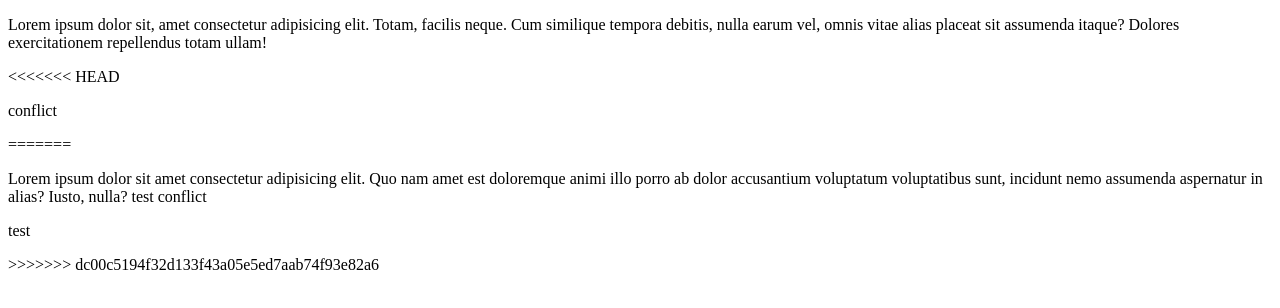
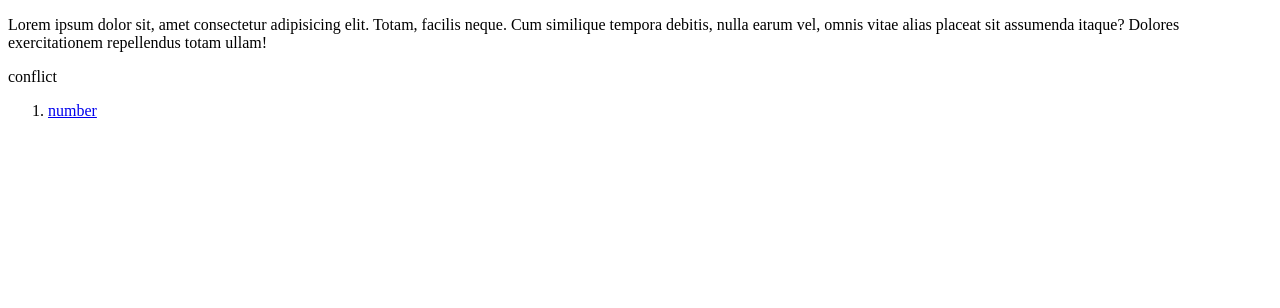
Before and after one commit to LindaGiorgadze/test, a plain HTML site: page index.html in a window 1280 px wide. Drawn offline with Linux system fonts and the light colour scheme.

Commit message:
add navbar

```diff
--- a/index.html
+++ b/index.html
@@ -10,21 +10,17 @@
     <p >
         Lorem ipsum dolor sit, amet consectetur adipisicing elit. Totam, facilis neque. Cum similique tempora debitis, nulla earum vel, omnis vitae alias placeat sit assumenda itaque? Dolores exercitationem repellendus totam ullam!
     </p>
-<<<<<<< HEAD
     <article class="linda">
         <p>
             conflict
         </p>
     </article>
-=======
-    <p>
-        Lorem ipsum dolor sit amet consectetur adipisicing elit. Quo nam amet est doloremque animi illo porro ab dolor accusantium voluptatum voluptatibus sunt, incidunt nemo assumenda aspernatur in alias? Iusto, nulla?
-        <span>test conflict</span>
-
-    </p>
-    <p>
-        test
-    </p>
->>>>>>> dc00c5194f32d133f43a05e5ed7aab74f93e82a6
+    <nav>
+        <ol>
+            <li>
+                <a href="#">number</a>
+            </li>
+        </ol>
+    </nav>
 </body>
 </html>
```
